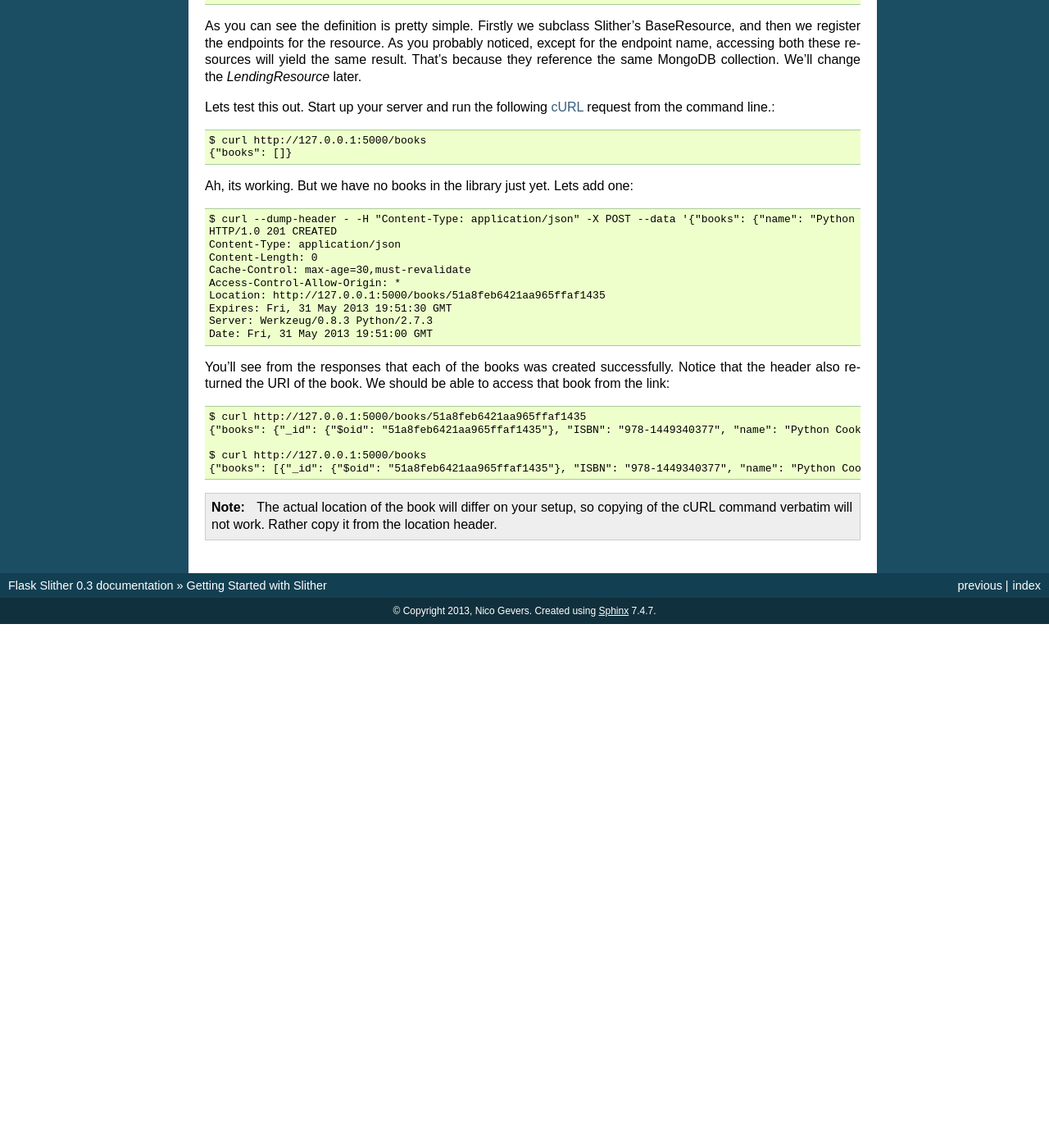
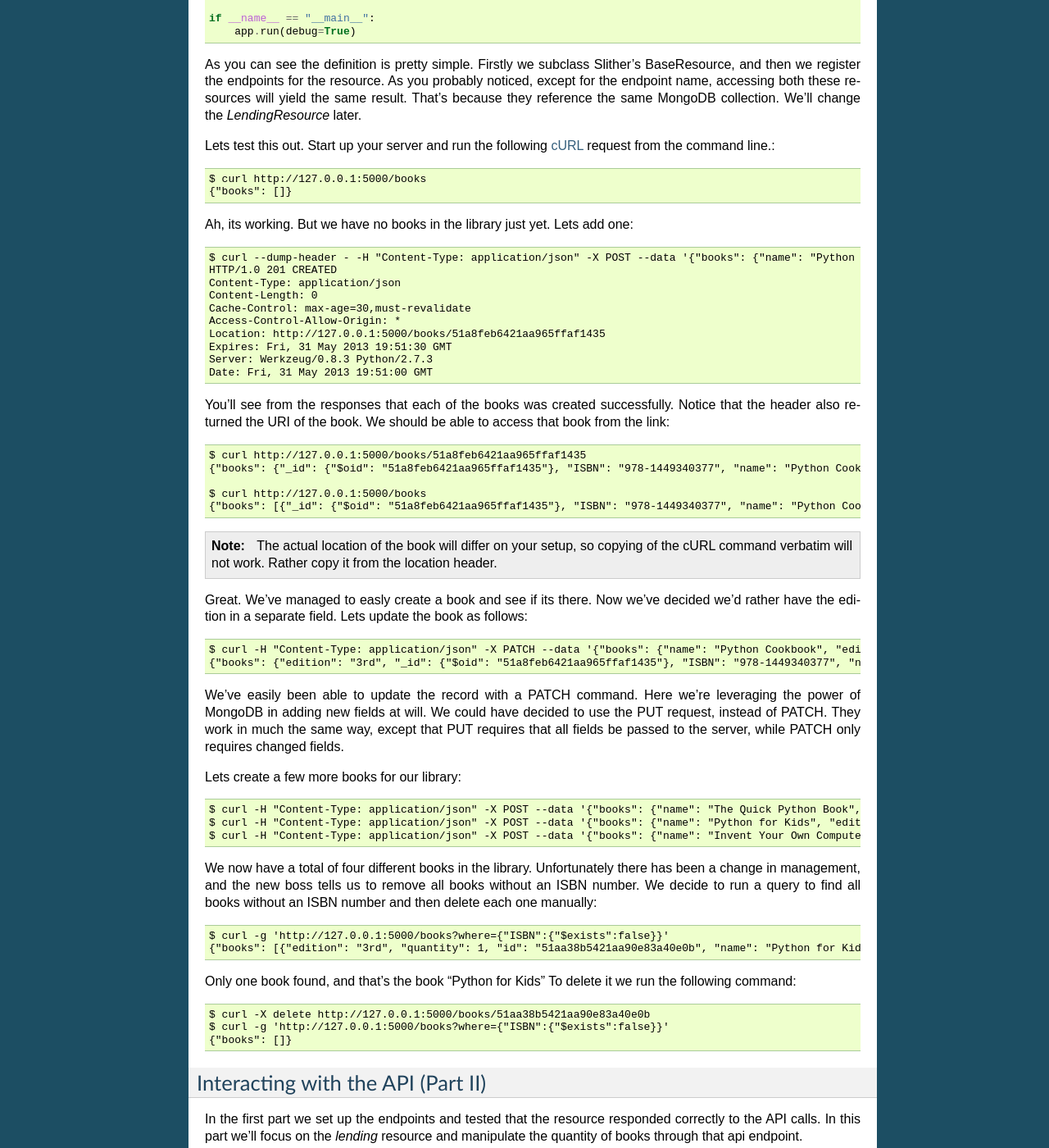
Before and after one commit to gevious/flask_slither, a Sphinx documentation site: the page built from docs/tutorial.rst, in a window 1280 px wide and 1400 px high, scrolled down 2382 px. Shown: the whole window at 82% size. Built offline with Sphinx 7.4.7, drawn with Linux system fonts in a browser that asks for light colours; before the commit the page ends 3143 px from its top, so only the background shows below that; some of the changed text lies outside the part shown.

Commit message:
Tutorial Interactions part 1 is complete

```diff
--- a/docs/tutorial.rst
+++ b/docs/tutorial.rst
@@ -35,17 +35,17 @@ virtualenv for your project then load the needed dependencies.::
     $ virtualenv --no-site-packages library
     $ cd library
     ~/library $ source ./bin/activate
-    ~/library $ pip install Flask-Slither
+    ~/library $ pip install Flask-Slither python-dateutil pytz blinker
 
 All dependencies needed for Flask-Slither will be installed, so there is no
 need to explicitly install Flask first. The output will reveal that Flask is,
 in fact, installed as well.
 
 .. note::
-  The dateutil, pytz and blinker libraries are installed by default and are
-  used by some of the authentication module. If you're running a lean system
-  and don't want the overhead, you can override the modules that need the
-  libraries and remove them from your virtualenv.
+  The dateutil, pytz and blinker libraries a are used by some of the
+  authentication module. If you're running a lean system and don't want the
+  overhead, you can override the modules that need the libraries and remove
+  them from your virtualenv.
 
 To make sure that your install was successful open a python prompt and type
 the following::
@@ -76,6 +77,7 @@ Next we create a basic Flask application (in `app/__init__.py`).
 
     app = Flask(__name__)
 
+
     class RegexConverter(BaseConverter):
         def __init__(self, url_map, *items):
             super(RegexConverter, self).__init__(url_map)
@@ -88,7 +90,7 @@ Next we create a basic Flask application (in `app/__init__.py`).
     app.config['DB_PORT'] = 27017
     app.config['DB_NAME'] = 'library'
     client = MongoClient(app.config['DB_HOST'], app.config['DB_PORT'])
-    app.db = client['app.config['DB_NAME']]
+    app.db = client[app.config['DB_NAME']]
 
     if __name__ == "__main__":
        app.run(debug=True)
@@ -111,8 +112,8 @@ following command::
   just by its unique mongo id, but also by a field. By default it is the name
   field, but can be set per resource.
 
-Creating the Resources
-======================
+Interacting with the API (Part I)
+=================================
 
 Now that we know our setup is good, lets create the resources. We want our API
 to support the following functions:
@@ -135,10 +136,12 @@ with, lets create our two resources (in `__init__.py`).
 .. code-block:: python
 
     ...
-    app.url_map.converters['regex'] = RegexConverter
+    app.db = client[app.config['DB_NAME']]
+
 
     class BookResource(BaseResource):
         collection = 'books'
+
 
     class LendingResource(BaseResource):
         collection = 'books'
@@ -167,7 +170,7 @@ from the command line.::
 
 Ah, its working. But we have no books in the library just yet. Lets add one::
 
-  $ curl --dump-header - -H "Content-Type: application/json" -X POST --data '{"books": {"name": "Python Cookbook, 3rd Edition", "quantity": 8, "isbn":"978-1449340377"}}' http://127.0.0.1:5000/books
+  $ curl --dump-header - -H "Content-Type: application/json" -X POST --data '{"books": {"name": "Python Cookbook, 3rd Edition", "quantity": 8, "ISBN":"978-1449340377"}}' http://127.0.0.1:5000/books
   HTTP/1.0 201 CREATED
   Content-Type: application/json
   Content-Length: 0
@@ -192,3 +195,49 @@ to access that book from the link::
 .. note::
   The actual location of the book will differ on your setup, so copying of the
   cURL command verbatim will not work. Rather copy it from the location header.
+
+Great. We've managed to easly create a book and see if its there. Now we've
+decided we'd rather have the edition in a separate field. Lets update the book
+as follows::
+
+
+  $ curl -H "Content-Type: application/json" -X PATCH --data '{"books": {"name": "Python Cookbook", "edition": "3rd"}}' http://127.0.0.1:5000/books/51a8feb6421aa965ffaf1435
+  {"books": {"edition": "3rd", "_id": {"$oid": "51a8feb6421aa965ffaf1435"}, "ISBN": "978-1449340377", "name": "Python Cookbook", "quantity": 8}}
+
+
+We've easily been able to update the record with a PATCH command. Here we're
+leveraging the power of MongoDB in adding new fields at will. We could have
+decided to use the PUT request, instead of PATCH. They work in much the same
+way, except that PUT requires that all fields be passed to the server, while
+PATCH only requires changed fields.
+
+Lets create a few more books for our library::
+
+
+  $ curl -H "Content-Type: application/json" -X POST --data '{"books": {"name": "The Quick Python Book", "edition": "2nd", "quantity": 12, "ISBN":"978-1935182207"}}' http://127.0.0.1:5000/books
+  $ curl -H "Content-Type: application/json" -X POST --data '{"books": {"name": "Python for Kids", "edition": "3rd", "quantity": 1}}' http://127.0.0.1:5000/books
+  $ curl -H "Content-Type: application/json" -X POST --data '{"books": {"name": "Invent Your Own Computer Games with Python", "edition": "2nd", "quantity": 2, "ISBN": "978-0982106013"}}' http://127.0.0.1:5000/books
+
+We now have a total of four different books in the library. Unfortunately there
+has been a change in management, and the new boss tells us to remove all books
+without an ISBN number. We decide to run a query to find all books without an
+ISBN number and then delete each one manually::
+
+  $ curl -g 'http://127.0.0.1:5000/books?where={"ISBN":{"$exists":false}}'
+  {"books": [{"edition": "3rd", "quantity": 1, "id": "51aa38b5421aa90e83a40e0b", "name": "Python for Kids"}]}
+
+Only one book found, and that's the book "Python for Kids" To delete it we
+run the following command::
+
+
+  $ curl -X delete http://127.0.0.1:5000/books/51aa38b5421aa90e83a40e0b
+  $ curl -g 'http://127.0.0.1:5000/books?where={"ISBN":{"$exists":false}}'
+  {"books": []}
+
+
+Interacting with the API (Part II)
+==================================
+
+In the first part we set up the endpoints and tested that the resource
+responded correctly to the API calls. In this part we'll focus on the `lending`
+resource and manipulate the quantity of books through that api endpoint.
```
Also changed, not shown: other parts of docs/tutorial.rst (+1 -1 lines).
